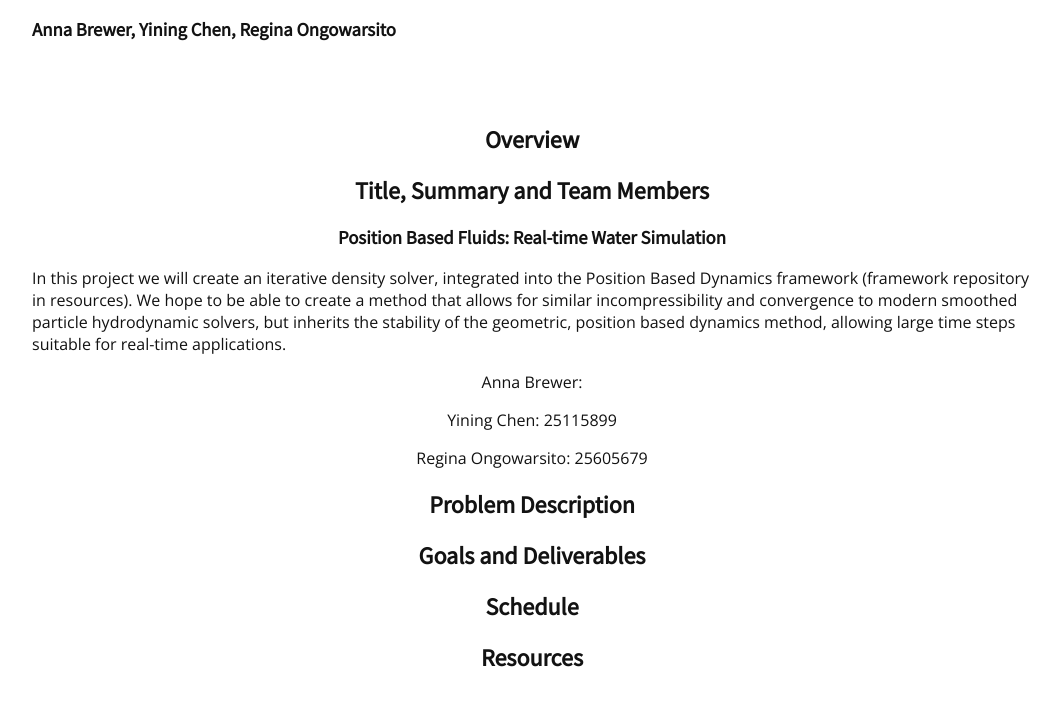
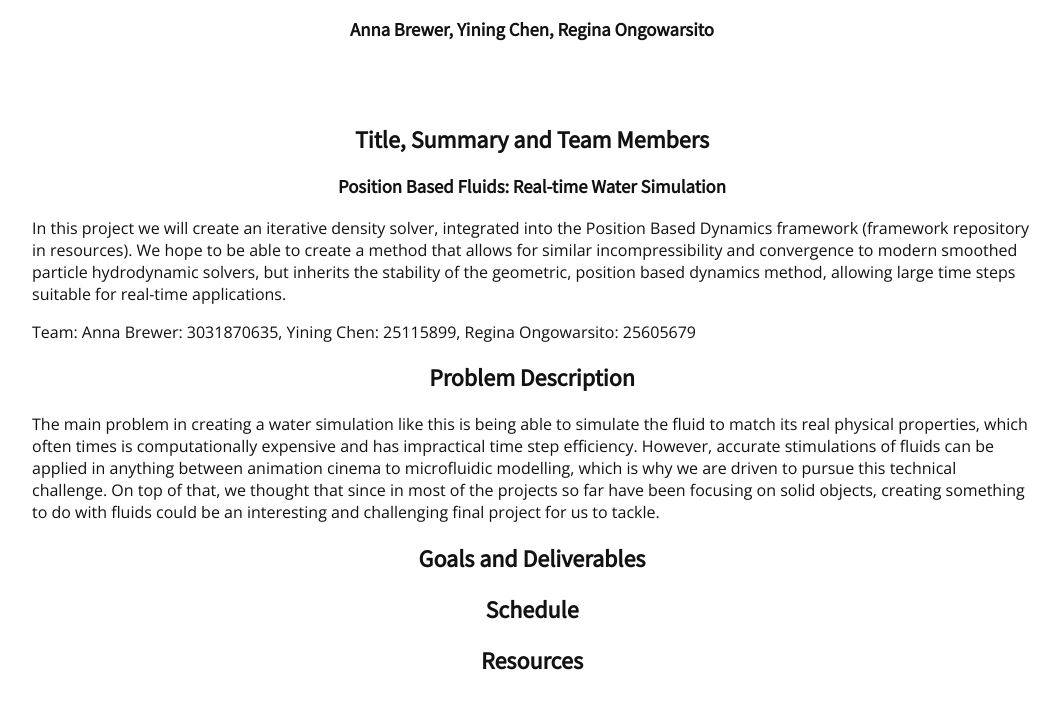
Before and after one commit to Yining1/CS184_final_project, a plain HTML site: page docs/index.html in a window 1280 px wide. Shown: the part 226-934 px from the top of the page, without its empty margins (108-1168 px from the left). Drawn offline with nearby package versions, Linux system fonts and the light colour scheme.

Commit message:
[index.html] added Problem Description Section

```diff
--- a/docs/index.html
+++ b/docs/index.html
@@ -25,22 +25,16 @@
 
 <h1 align="middle">CS 184: Computer Graphics and Imaging, Spring 2018</h1>
 <h1 align="middle">Final Project Proposal: Position Based Fluids</h1>
-<h3>Anna Brewer, Yining Chen, Regina Ongowarsito</h3>
+<h3 align="middle">Anna Brewer, Yining Chen, Regina Ongowarsito</h3>
 <br><br>
 
 <div>
-
-<h2 align="middle">Overview</h2>
-<p></p>
 
 <h2 align="middle">Title, Summary and Team Members</h2>
 
 <h3 align="middle">Position Based Fluids: Real-time Water Simulation</h3>
 <p>In this project we will create an iterative density solver, integrated into the Position Based Dynamics framework (framework repository in resources). We hope to be able to create a method that allows for similar incompressibility and convergence to modern smoothed particle hydrodynamic  solvers, but inherits the stability of the geometric, position based dynamics method, allowing large time steps suitable for real-time applications. </p>
-<p align="middle">Anna Brewer: </p>
-<p align="middle">Yining Chen: 25115899</p>
-<p align="middle">Regina Ongowarsito: 25605679</p>
-
+<p>Team: Anna Brewer: 3031870635, Yining Chen: 25115899, Regina Ongowarsito: 25605679</p>
 
 <!-- <div align="middle">
   <table style="width=100%">
@@ -71,7 +65,7 @@
 
 <h2 align="middle">Problem Description</h2>
 
-
+<p>The main problem in creating a water simulation like this is being able to simulate the fluid to match its real physical properties, which often times is computationally expensive and has impractical time step efficiency. However, accurate stimulations of fluids can be applied in anything between animation cinema to microfluidic modelling, which is why we are driven to pursue this technical challenge. On top of that, we thought that since in most of the projects so far have been focusing on solid objects, creating something to do with fluids could be an interesting and challenging final project for us to tackle.</p>
 
 <h2 align="middle">Goals and Deliverables</h2>
 
```
